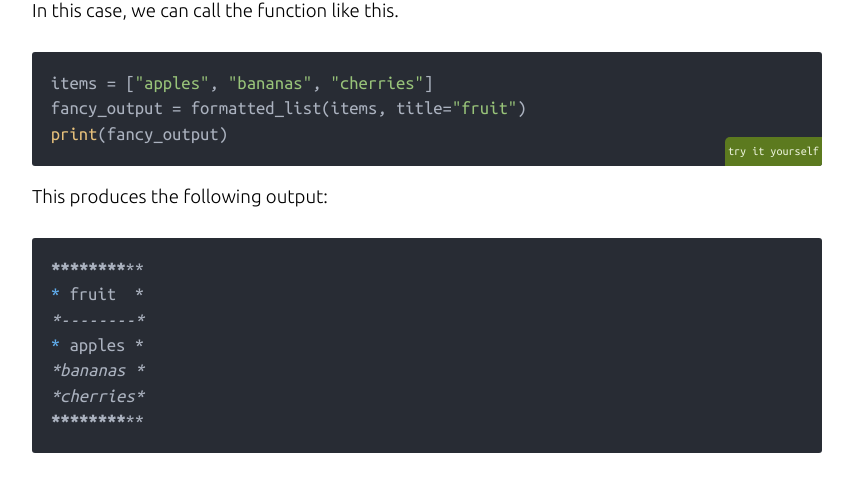
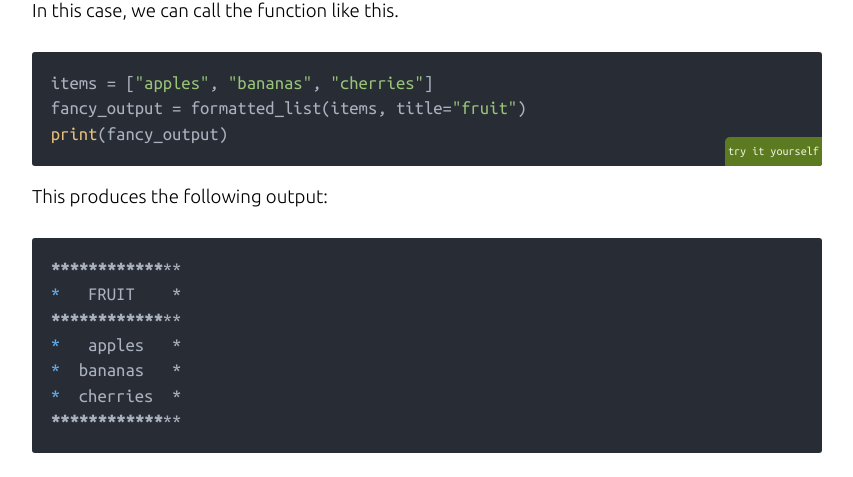
Before and after one commit to GAMR1520/GAMR1520, a Jekyll site: the page built from functions.md, in a window 1280 px wide and 900 px high, scrolled down 6560 px, cut to the strip 0-477 px from the top of the window. Shown: the whole strip, without its empty margins (213-1066 px from the left). Built offline with Jekyll 4.4.1, drawn with Linux system fonts in a browser that asks for light colours; nearby versions of some CDN libraries; our own code applies the rules of GitHub Pages for plain Markdown files.

Commit message:
correct output

````diff
--- a/functions.md
+++ b/functions.md
@@ -218,13 +218,13 @@ print(fancy_output)
 This produces the following output:
 
 ```
-**********
-* fruit  *
-*--------*
-* apples *
-*bananas *
-*cherries*
-**********
+**************
+*   FRUIT    *
+**************
+*   apples   *
+*  bananas   *
+*  cherries  *
+**************
 ```
 
 <blockquote class="challenge">
````
